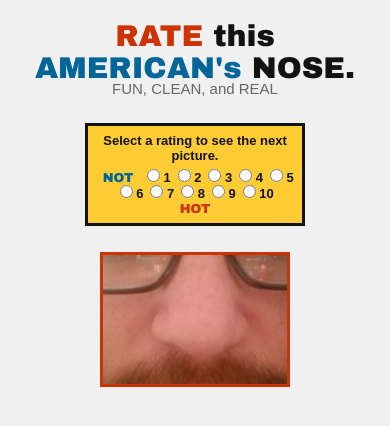
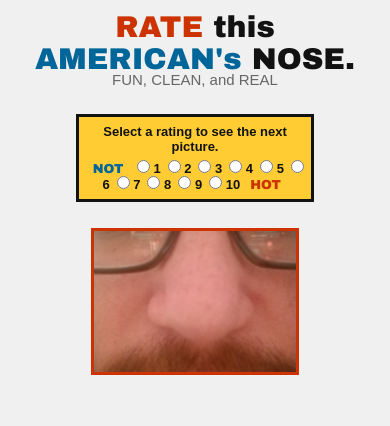
Before and after one commit to amplific/nose-site, a plain HTML site: page index.html in a window 390 px wide. Drawn offline with nearby package versions, Linux system fonts and the light colour scheme.

Commit message:
Update lee.css

```diff
--- a/lee.css
+++ b/lee.css
@@ -62,10 +62,10 @@ section.nose img {
 @media (max-width: 920px) {
   body {
     font-size: 1.25em;
-    padding: .5em;
+    padding: .05em;
   }
   h1 {
-  font-family: "Arial Black", Gadget, sans-serif;
-  font-size: 1.5em;
+    font-size: 1.5em;
+    font-weight: bold;
   }
 }
```
